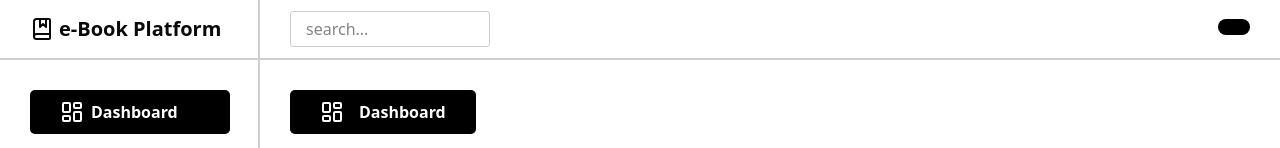
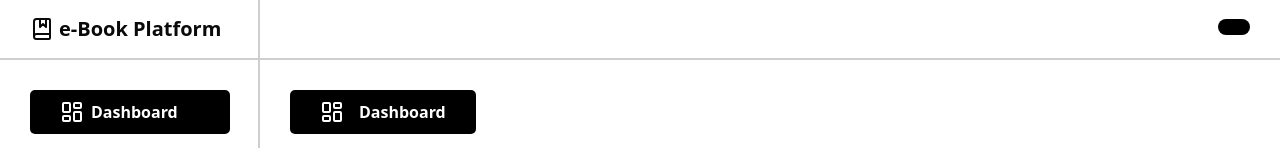
Before and after one commit to sohelrana2002/eBook-Application, a React (Vite) app in the folder admin/: page / in a window 1280 px wide. Shown: the top 148 px of the page. Built offline with nearby package versions, Linux system fonts and the light colour scheme; sample sign-in values are in the browser's storage.

Commit message:
fixed some issue in layout

```diff
--- a/admin/src/layout/DashboardLayout/DashboardLayout.jsx
+++ b/admin/src/layout/DashboardLayout/DashboardLayout.jsx
@@ -60,7 +60,6 @@ const DashboardLayout = () => {
             <div className="menu__button" onClick={handleMenuButton}>
               <Logs />
             </div>
-            <input type="text" placeholder="search..." />
           </div>
 
           <div className="user__profile">
```
